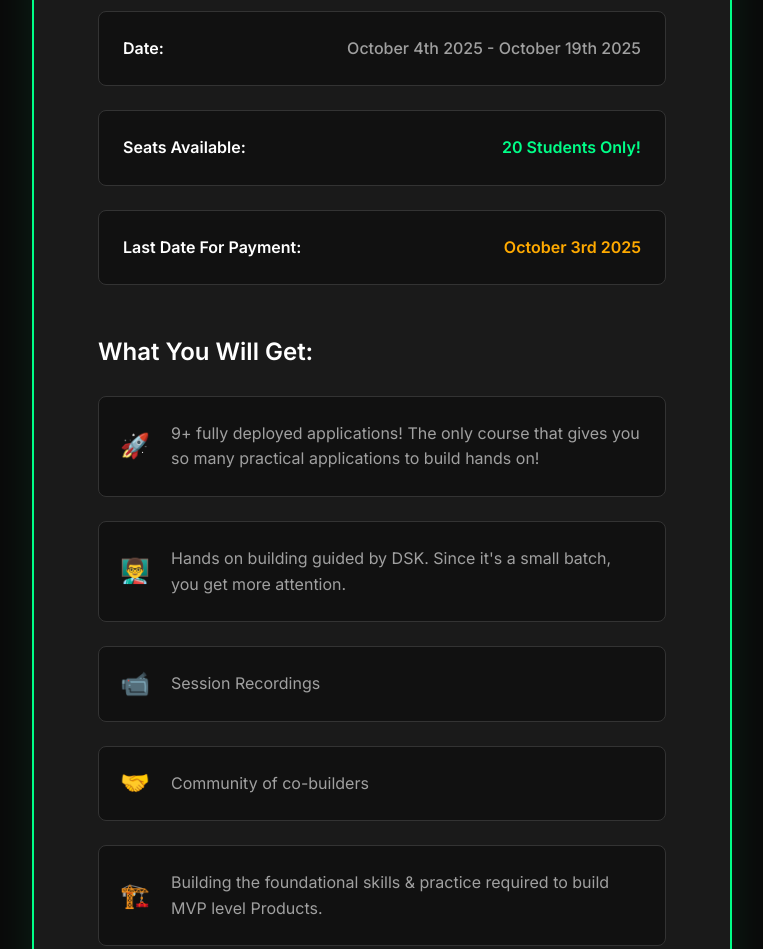
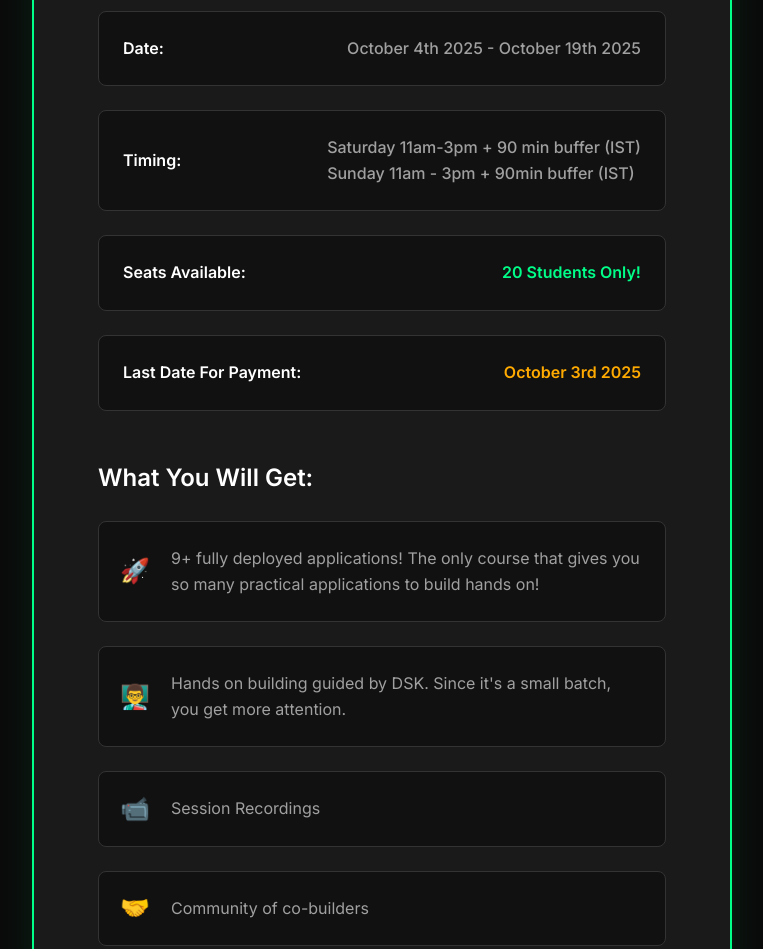
Before and after one commit to dsk003/VibeCodingWithDSK, a plain HTML site: page index.html in a window 1280 px wide. Shown: the part 5120-6069 px from the top of the page, without its empty margins (258-1021 px from the left). Drawn offline with Linux system fonts and the light colour scheme.

Commit message:
Add timing information to Join The Upcoming Cohort section

```diff
--- a/index.html
+++ b/index.html
@@ -437,6 +437,11 @@
                             </div>
 
                             <div class="detail-item">
+                                <span class="detail-label">Timing:</span>
+                                <span class="detail-value">Saturday 11am-3pm + 90 min buffer (IST)<br>Sunday 11am - 3pm + 90min buffer (IST)</span>
+                            </div>
+
+                            <div class="detail-item">
                                 <span class="detail-label">Seats Available:</span>
                                 <span class="detail-value highlight">20 Students Only!</span>
                             </div>
```
